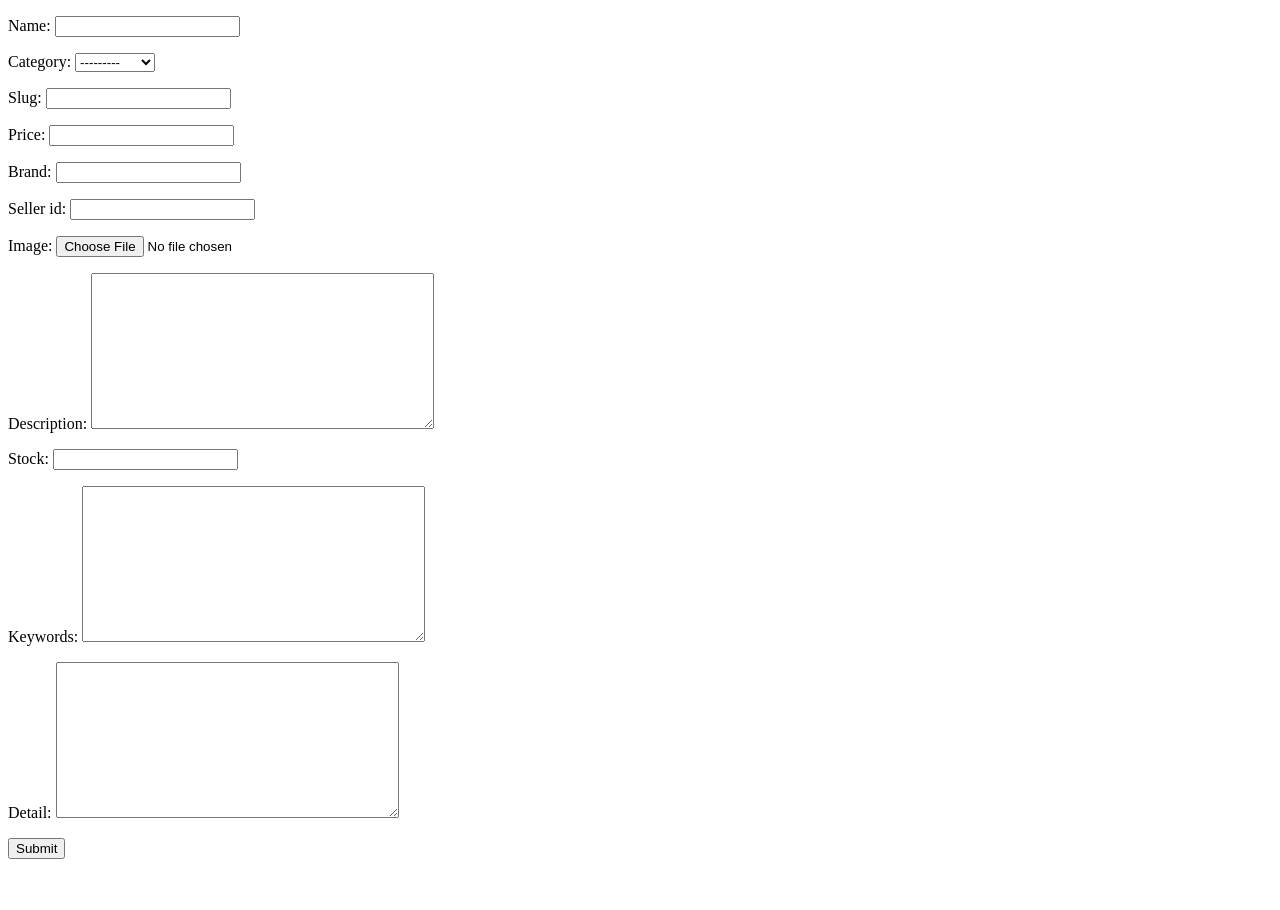
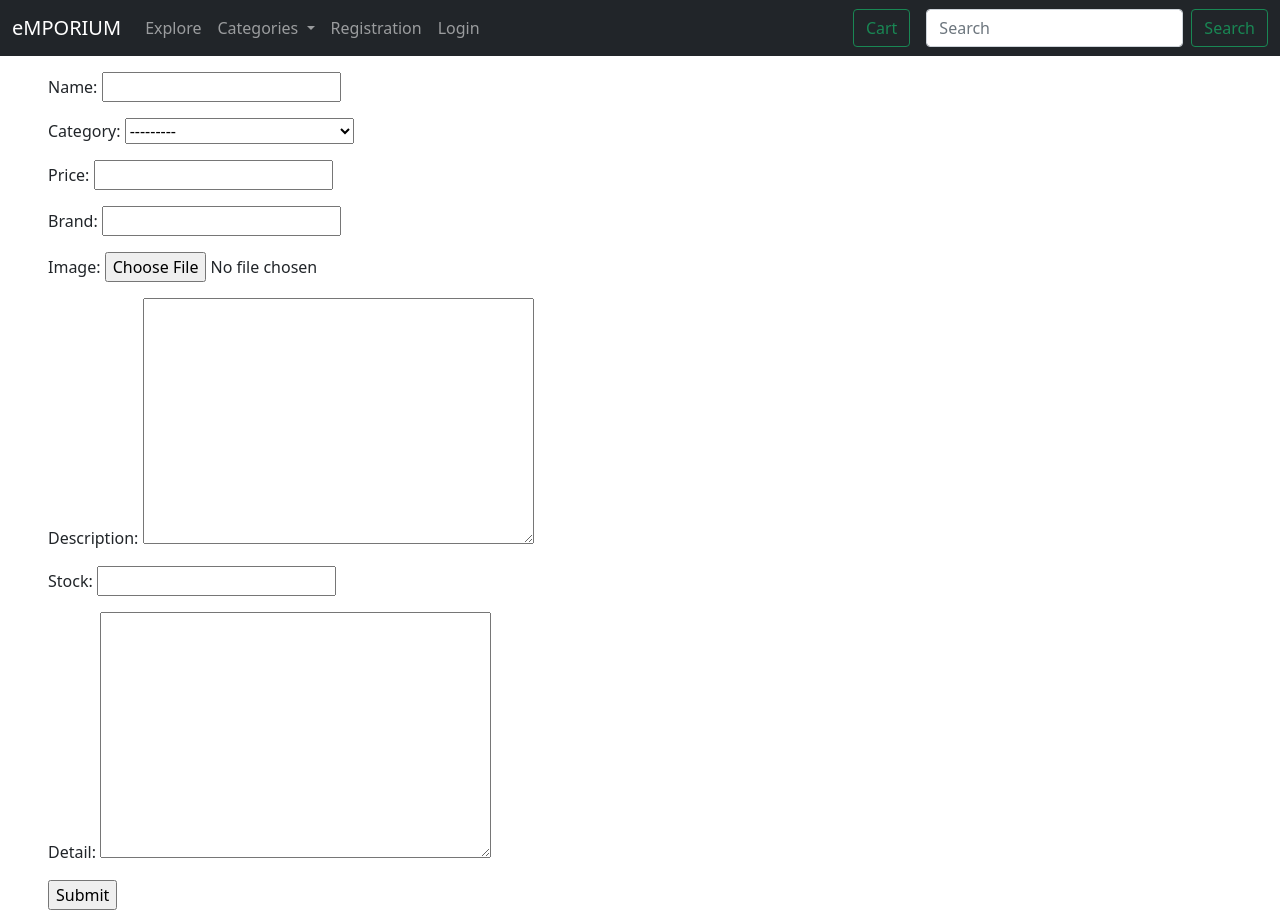
Before and after one commit to namansubedi/eMPORIUM, a Django app: page /upload in a window 1280 px wide. Before the commit the page ends 859 px from the top, so only its background shows below. Run offline with Django 3.2, Linux system fonts and the light colour scheme.

Commit message:
added products upload

```diff
--- a/home/forms.py
+++ b/home/forms.py
@@ -6,7 +6,7 @@ class productsform(forms.ModelForm):
 
     class Meta:
         model = products
-        fields = '__all__'
+        fields = ['name', 'category', 'price', 'brand', 'image', 'description', 'stock', 'detail']
 
 class profilesform(forms.ModelForm):
 
--- a/home/models.py
+++ b/home/models.py
@@ -1,4 +1,5 @@
 from django.db import models
+from django_extensions.db.fields import AutoSlugField
 
 # Create your models here.
 class profiles(models.Model):
@@ -12,15 +13,22 @@ class profiles(models.Model):
     gmap = models.CharField(max_length=100, blank=True, null=True)
 
 category_CHOICES = (
-    ("elec", "electronic"),
-    ("lap", "laptops"),
+    ("el01", "General Electronics"),
+    ("el02", "Electronics-Smartphones"),
+    ("el03", "Electronics-PC's"),
+    ("el04", "Electronics-PC Components"),
+    ("el05", "Electronics-Laptops"),
+    ("fs01", "Fashion-Mens"),
+    ("fs02", "Fashion-Womens"),
+    ("fs03", "Fashion-Unisex"),
+    ("fs04", "Fashion-Shoes"),
 
 )
 
 class products(models.Model):
     name = models.CharField(max_length=50)
     category = models.CharField(choices=category_CHOICES ,max_length=5)
-    slug = models.SlugField(max_length=50, unique=True)
+    slug = AutoSlugField(populate_from='name')
     price = models.IntegerField()
     brand = models.CharField(max_length=50)
     seller_id = models.CharField(max_length=50)
@@ -30,6 +38,9 @@ class products(models.Model):
     keywords = models.TextField()
     detail = models.TextField(blank=True, null=True)
 
+    def slugify_function(self, content):
+        return content.replace('_', '-').lower()
+
 class Feedback(models.Model):
     user_id = models.CharField(max_length=50)
     email = models.CharField(max_length=100)
--- a/home/urls.py
+++ b/home/urls.py
@@ -4,7 +4,7 @@ from home import views
 urlpatterns = [
     path('', views.index, name="index"),
     path('register', views.register, name="register"),
-    path('upload', views.upload, name="uplaod" ),
+    path('upload', views.upload, name="upload" ),
     path('login', views.login, name="login"),
     path('logout', views.logout, name="logout"),
 ]
--- a/home/views.py
+++ b/home/views.py
@@ -57,35 +57,35 @@ def register(request):
 def upload(request):
 
     form = productsform()
+    user = request.user
+    owneruser = user.username
 
     if request.method == 'POST':
         form = productsform(request.POST, request.FILES)
 
         if form.is_valid():
             #form.seller_id=user.username
-            form.save()
-            '''
+
             name = form.cleaned_data['name']
             cat = form.cleaned_data['category']
-            slug = form.cleaned_data['slug']
             brand = form.cleaned_data['brand']
             price = form.cleaned_data['price']
-            seller_id = form.cleaned_data['seller_id']
+            seller_id = owneruser
             image = form.cleaned_data['image']
             desc = form.cleaned_data['description']
             stock = form.cleaned_data['stock']
-            keywords = form.cleaned_data['keywords']
+            keywords = "this is only a temporary fix for search functionality"
             detail = form.cleaned_data['detail']
 
-            product = products.objects.create()
+            product = products.objects.create(name= name, category=cat, brand=brand, price=price, seller_id=seller_id, image=image, description=desc, stock=stock, keywords=keywords, detail=detail)
             product.save()
-            '''
 
             return redirect('/')
         else:
             print("invalid input")
-    form = productsform()
-    return render(request, "upload.html", {"form": form})
+    else:
+        form = productsform()
+        return render(request, "upload.html", {"form": form})
 
 def login(request):
     if request.method == 'POST':
--- a/templates/base.html
+++ b/templates/base.html
@@ -36,6 +36,11 @@
         <li class="nav-item">
           <a class="nav-link" href="#">{{user.first_name}}'s Profile</a>
         </li>
+        <!-- this is only a temporary button because product page is not built yet -->
+        <li class="nav-item">
+          <a class="nav-link" href="upload">Upload Product</a>
+        </li>
+        <!-- this -->
         <li class="nav-item">
           <a class="nav-link" href="logout">Logout</a>
         </li>
--- a/templates/login.html
+++ b/templates/login.html
@@ -1,7 +1,7 @@
 {% extends 'base.html' %}
 
 {% block title %}
-Home
+Login
 {% endblock title %}
 
 {% block body %}
--- a/templates/upload.html
+++ b/templates/upload.html
@@ -1,23 +1,17 @@
-<!DOCTYPE html>
-<!--[if lt IE 7]>      <html class="no-js lt-ie9 lt-ie8 lt-ie7"> <![endif]-->
-<!--[if IE 7]>         <html class="no-js lt-ie9 lt-ie8"> <![endif]-->
-<!--[if IE 8]>         <html class="no-js lt-ie9"> <![endif]-->
-<!--[if gt IE 8]>      <html class="no-js"> <!--<![endif]-->
-<html>
-    <head>
-        <meta charset="utf-8">
-        <meta http-equiv="X-UA-Compatible" content="IE=edge">
-        <title>upload</title>
-        <meta name="description" content="">
-        <meta name="viewport" content="width=device-width, initial-scale=1">
-        <link rel="stylesheet" href="">
-    </head>
-    <body>
+{% extends 'base.html' %}
+
+{% block title %}
+Upload
+{% endblock title %}
+
+{% block body %}
+
+    <div class="mt-3 mx-5">
     <form method='post' enctype="multipart/form-data" >
         {% csrf_token %}
         {{ form.as_p }}
         <input type="submit" Submit>
     </form>
-        <script src="" async defer></script>
-    </body>
-</html>
+    </div>
+
+{% endblock body %}
```
Also changed, not shown: home/migrations/0004_auto_20210515_0932.py (added), home/migrations/0005_auto_20210515_0941.py (added), home/migrations/0006_auto_20210515_1000.py (added), media/product_pics/X_Ghosted_Firm_Ground_Cleats_Pink_FW6910_01_standard.jpg (deleted).
